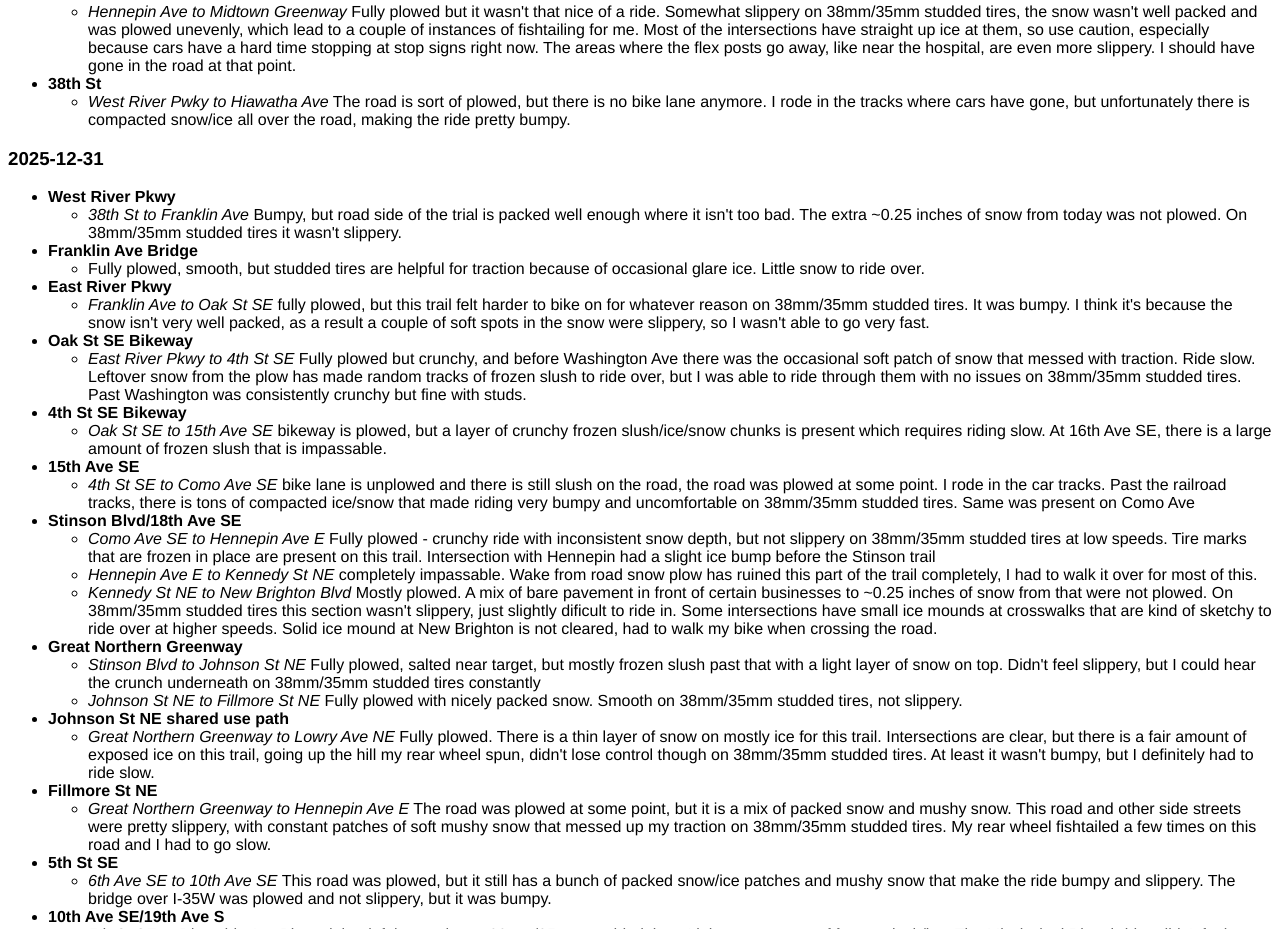
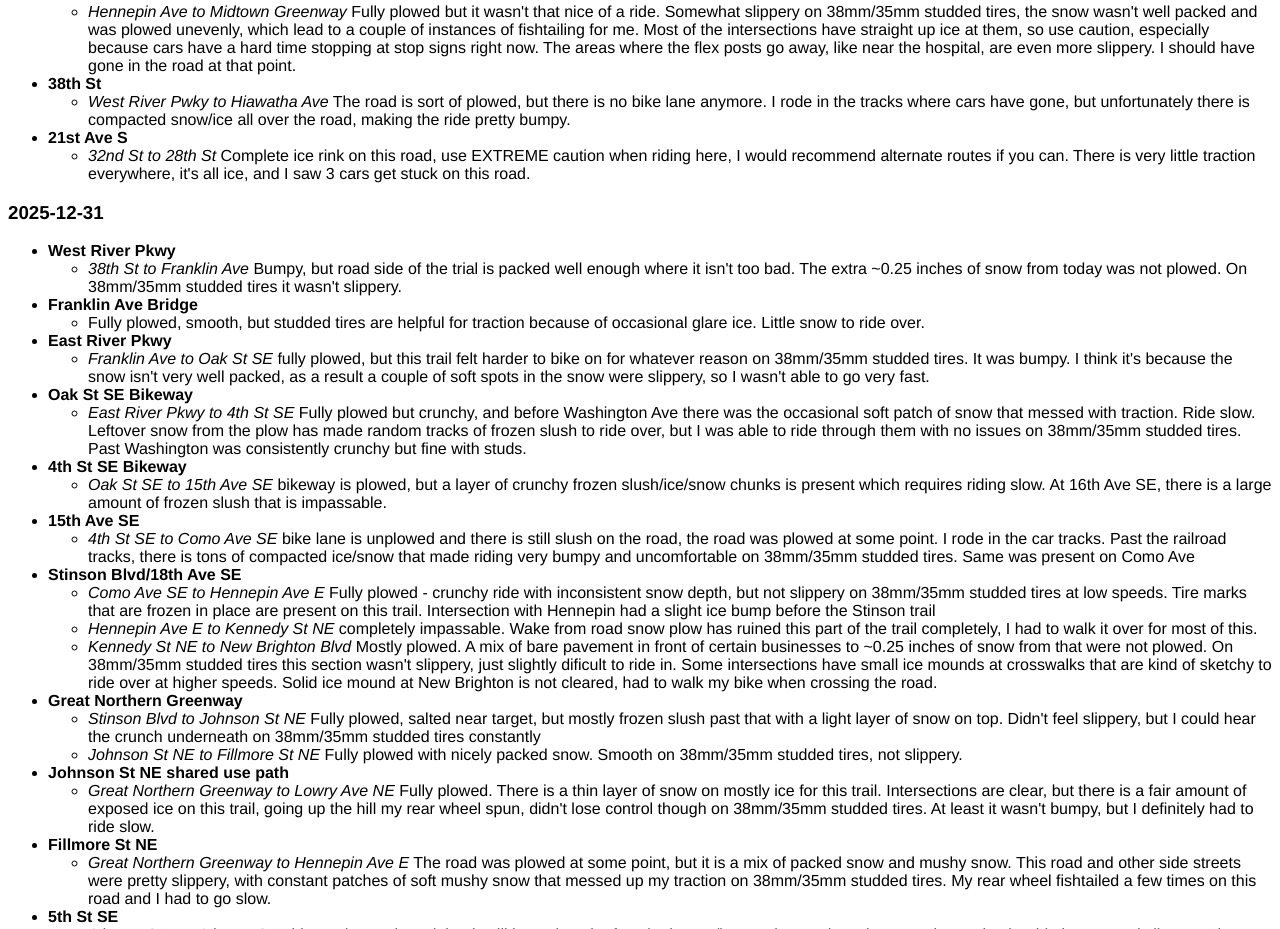
Before and after one commit to mspwintercycle/mspwintercycle.github.io, a plain HTML site: page index.html in a window 1280 px wide. Shown: the part 3105-4034 px from the top of the page. Drawn offline with Linux system fonts and the light colour scheme.

Commit message:
update 1-2

```diff
--- a/index.html
+++ b/index.html
@@ -112,6 +112,10 @@
           <li><b>38th St</b></li>
           <ul>
             <li><em>West River Pwky to Hiawatha Ave</em> The road is sort of plowed, but there is no bike lane anymore. I rode in the tracks where cars have gone, but unfortunately there is compacted snow/ice all over the road, making the ride pretty bumpy.</li>
+          </ul>
+          <li><b>21st Ave S</b></li>
+          <ul>
+            <li><em>32nd St to 28th St</em> Complete ice rink on this road, use EXTREME caution when riding here, I would recommend alternate routes if you can. There is very little traction everywhere, it's all ice, and I saw 3 cars get stuck on this road.</li>
           </ul>
         </ul>
       <div id="20251231">
```
